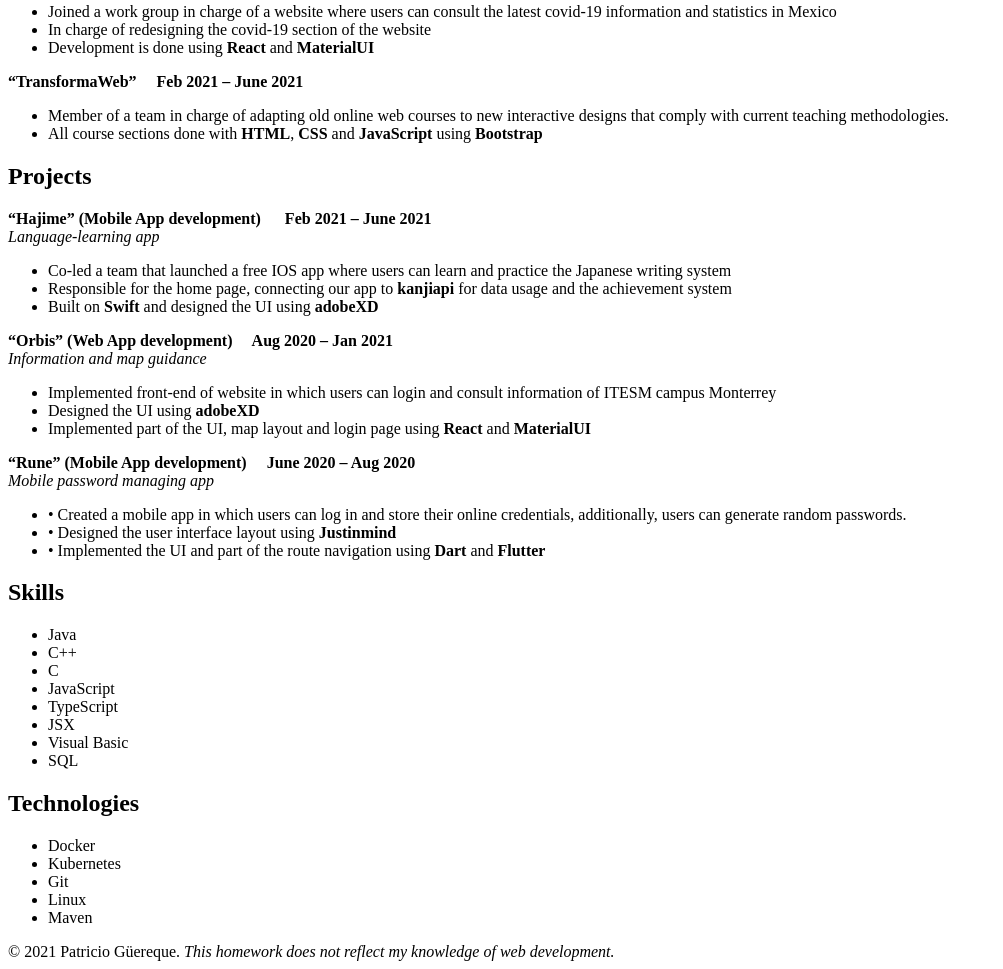
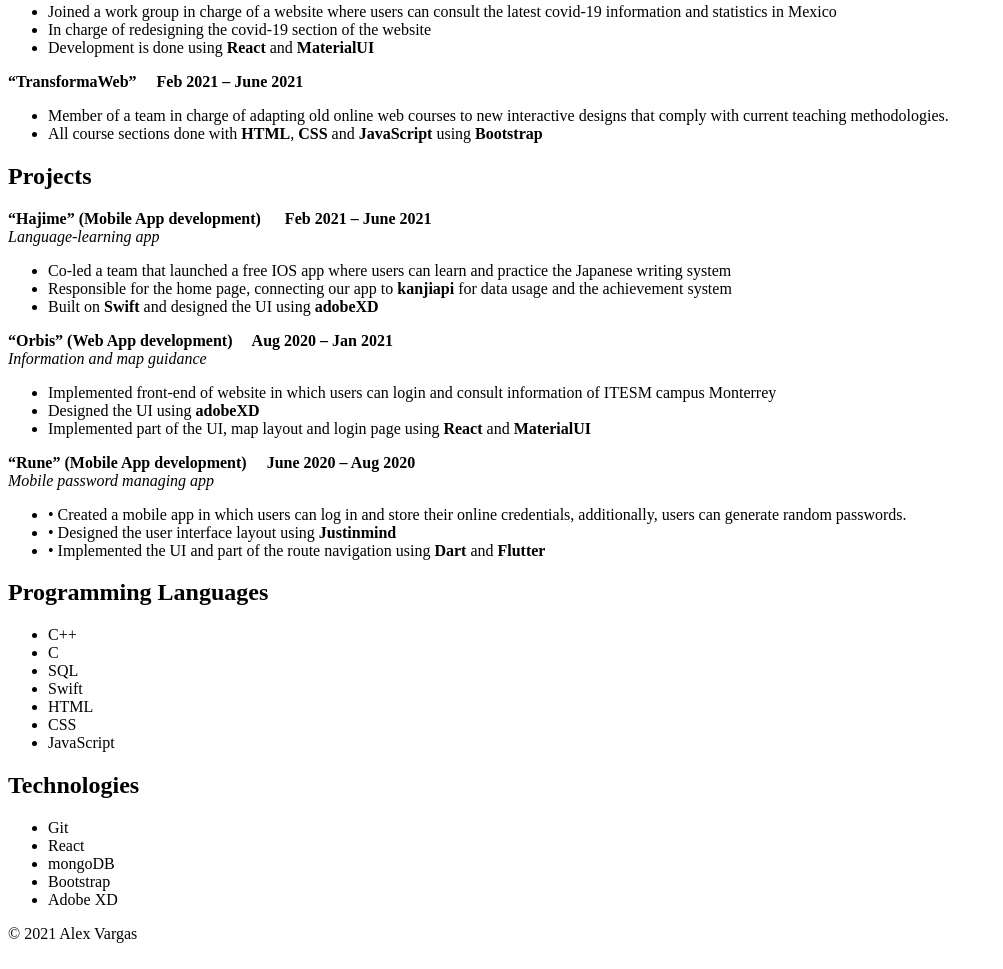
Before and after one commit to alexvargas01/cvWeb, a plain HTML site: page index.html in a window 1280 px wide. Shown: the part 214-1183 px from the top of the page, without its empty margins (0-1003 px from the left). Drawn offline with Linux system fonts and the light colour scheme.

Commit message:
finished html

```diff
--- a/index.html
+++ b/index.html
@@ -13,7 +13,7 @@
         </p>
     </header>
     <main>
-        <section>
+        <div>
             <div>
                 <h2>Experience</h2>
                 <strong>“mexicovid19” &emsp; June 2021 – current</strong>
@@ -40,7 +40,7 @@
                 </ul>
             </div>
             </section>
-        <section>
+            <div>
                 <div>
                     <h2>Projects</h2>
                     <strong>“Hajime” (Mobile App development) &emsp; Feb 2021 – June 2021</strong>
@@ -49,7 +49,8 @@
                     <ul>
                         <li>Co-led a team that launched a free IOS app where users can learn and practice the Japanese
                             writing system </li>
-                    <li>Responsible for the home page, connecting our app to <strong>kanjiapi</strong> for data usage
+                        <li>Responsible for the home page, connecting our app to <strong>kanjiapi</strong> for data
+                            usage
                             and the achievement system</li>
                         <li>Built on <strong>Swift</strong> and designed the UI using <strong>adobeXD</strong> </li>
                     </ul>
@@ -87,33 +88,31 @@
                     </ul>
                 </div>
                 </section>
-        <section>
-            <h2>Skills</h2>
+                <div>
+                    <h2>Programming Languages</h2>
                     <ul>
-                <li>Java</li>
                         <li>C++</li>
                         <li>C</li>
+                        <li>SQL</li>
+                        <li>Swift</li>
+                        <li>HTML</li>
+                        <li>CSS</li>
                         <li>JavaScript</li>
-                <li>TypeScript</li>
-                <li>JSX</li>
-                <li>Visual Basic</li>
-                <li>SQL</li>
                     </ul>
                     </section>
-        <section>
+                    <div>
                         <h2>Technologies</h2>
                         <ul>
-                <li>Docker</li>
-                <li>Kubernetes</li>
                             <li>Git</li>
-                <li>Linux</li>
-                <li>Maven</li>
+                            <li>React</li>
+                            <li>mongoDB</li>
+                            <li>Bootstrap</li>
+                            <li>Adobe XD</li>
                         </ul>
                         </section>
     </main>
     <footer>
-        <span>©</span> 2021 Patricio Güereque.
-        <i>This homework does not reflect my knowledge of web development.</i>
+        <span>©</span> 2021 Alex Vargas
     </footer>
 </body>
 
```
Lines whose indentation alone changed are shown as unchanged.
